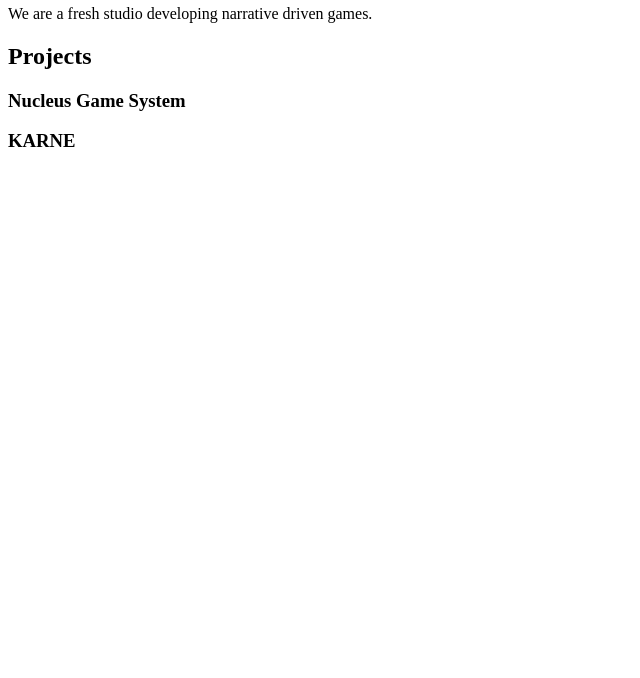
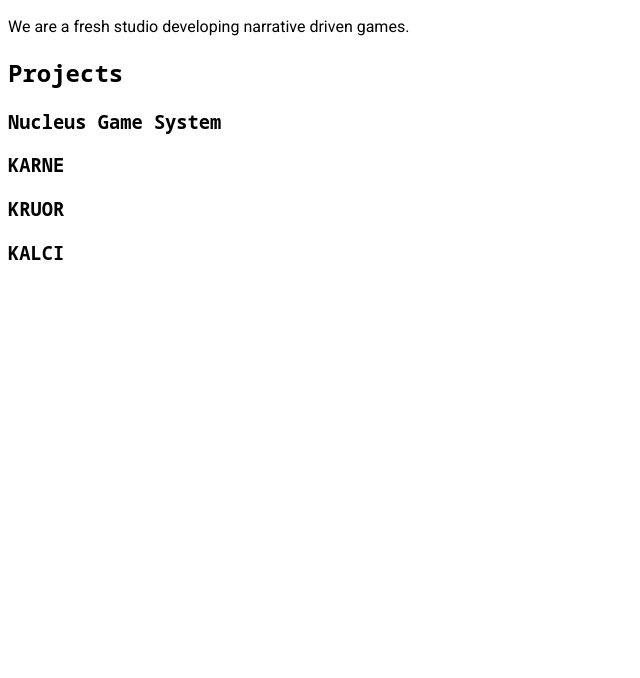
Before and after one commit to NucleusStudio/NucleusStudio.github.io, a plain HTML site: page index.html in a window 1280 px wide. Shown: the part 122-800 px from the top of the page, without its empty margins (0-640 px from the left). Drawn offline with Linux system fonts and the light colour scheme.

Commit message:
new fonts

```diff
--- a/index.html
+++ b/index.html
@@ -1,9 +1,21 @@
 <!DOCTYPE html>
 <html lang="en">
 <head>
+    <link rel="preconnect" href="https://fonts.googleapis.com">
+    <link rel="preconnect" href="https://fonts.gstatic.com" crossorigin>
+    <link href="https://fonts.googleapis.com/css2?family=Roboto:ital,wght@0,100;0,300;0,400;0,500;0,700;0,900;1,100;1,300;1,400;1,500;1,700;1,900&display=swap" rel="stylesheet">
+    <link href="https://fonts.googleapis.com/css2?family=Noto+Sans+Mono:wght@100..900&family=Roboto:ital,wght@0,100;0,300;0,400;0,500;0,700;0,900;1,100;1,300;1,400;1,500;1,700;1,900&display=swap" rel="stylesheet">
     <meta charset="UTF-8">
     <meta name="viewport" content="width=device-width, initial-scale=1.0">
     <title>Nucleus Studio</title>
+    <style>
+        *{
+            font-family: "Roboto", sans-serif;
+        }
+        h1,h2,h3,h4,h5 {
+            font-family: "Noto Sans Mono", monospace;
+        }
+    </style>
 </head>
 <body>
     <h1>Nucleus Studio</h1>
@@ -12,5 +24,7 @@
     <h2>Projects</h2>
     <h3>Nucleus Game System</h3>
     <h3>KARNE</h3>
+    <h3>KRUOR</h3>
+    <h3>KALCI</h3>
 </body>
 </html>
```
